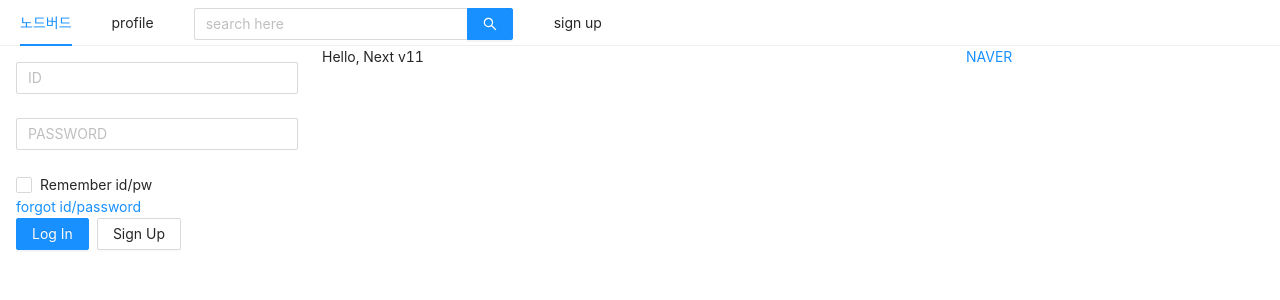
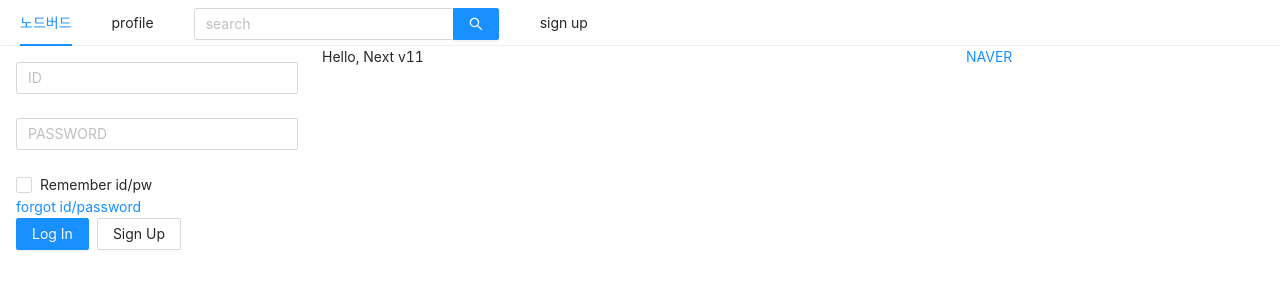
Before and after one commit to cjhmoves33/TIL, a Next.js app in the folder front/: page / in a window 1280 px wide. Shown: the top 300 px of the page. Built offline with nearby package versions, Linux system fonts and the light colour scheme.

Commit message:
코드 정리

```diff
--- a/front/components/AppLayout.jsx
+++ b/front/components/AppLayout.jsx
@@ -20,35 +20,28 @@ const AppLayout = ({ children }) => {
   return (
     <>
       <Menu mode='horizontal'>
-        <Menu.Item key='1'>
-          <Link href='/'><a>노드버드</a></Link>
-        </Menu.Item>
-        <Menu.Item key='2'>
-          <Link href='/profile'><a>profile</a></Link>
-        </Menu.Item >
-        <Menu.Item key='3'>
-          <Input.Search placeholder="search here" allowClear enterButton style={{ width: '20rem', verticalAlign: 'middle'}}/>
-        </Menu.Item>
-        <Menu.Item key='4'>
-          <Link href='/signup'><a>sign up</a></Link>
-        </Menu.Item>
+        <Menu.Item key='1'><Link href='/'><a>노드버드</a></Link></Menu.Item>
+
+        <Menu.Item key='2'><Link href='/profile'><a>profile</a></Link></Menu.Item>
+
+        <Menu.Item key='3'><Input.Search placeholder="search" allowClear enterButton style={{verticalAlign: 'middle'}}/></Menu.Item>
+
+        <Menu.Item key='4'><Link href='/signup'><a>sign up</a></Link></Menu.Item>
       </Menu>
+
       <Row gutter={8}>
         {/* gutter는 col간의 gap */}
-        <Col xs={24} sm={8} md={6}>{isLoggedIn ? <UserProfile setIsLoggedIn={setIsLoggedIn}  /> : <LoginForm setIsLoggedIn={setIsLoggedIn} />}</Col>
-        <Col xs={24} sm={12} md={12}>{children}</Col>
-        <Col xs={24} sm={6} md={6}>
+        <Col xs={24} sm={8} md={8} lg={6}>{isLoggedIn ? <UserProfile setIsLoggedIn={setIsLoggedIn}  /> : <LoginForm setIsLoggedIn={setIsLoggedIn} />}</Col>
+        <Col xs={24} sm={16} md={16} lg={12}>{children}</Col>
+        <Col xs={24} sm={24} md={24} lg={6}>
           <a href='http://www.naver.com' target='_blank' rel='noreferrer noopener'>NAVER</a>
         </Col>
       </Row>
-
     </>
   )
 }
 
 AppLayout.propTypes = {
-  // children은 (리액트에서의)node type (DOM에서의 노드를 생각하면 편함)
-  // 사실 props.children은 노드를 가져오는 것이기 때문
   children: PropTypes.node.isRequired,
 }
 
```
